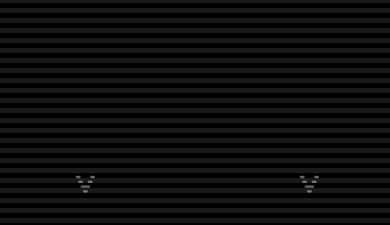
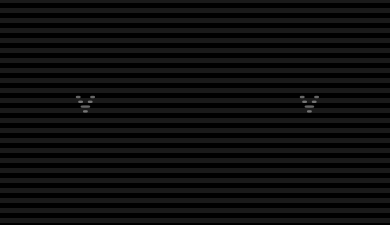
Before and after one commit to appKom/farfalle, a React (Vite) app: page / in a window 390 px wide. Shown: the part 616-841 px from the top of the page. Built offline with nearby package versions, Linux system fonts and the light colour scheme.

Commit message:
Add margin to scrollindicator for mobile

```diff
--- a/src/components/ScrollIndicator.tsx
+++ b/src/components/ScrollIndicator.tsx
@@ -20,7 +20,7 @@ export default function ScrollIndicator({ containerRef }: ScrollIndicatorProps)
   }, [containerRef]);
 
   return (
-    <div className={`flex animate-scroll-indicator space-x-50 lg:space-x-200 ${scrollY > 0 ? "invisible" : ""}`}>
+    <div className={`flex animate-scroll-indicator mb-20 lg:mb-0 space-x-50 lg:space-x-200 ${scrollY > 0 ? "invisible" : ""}`}>
       <h1 className="font-glass text-white text-5xl lg:text-8xl rotate-180">^</h1>
       <h1 className="font-glass text-white text-5xl lg:text-8xl rotate-180">^</h1>
     </div>
```
